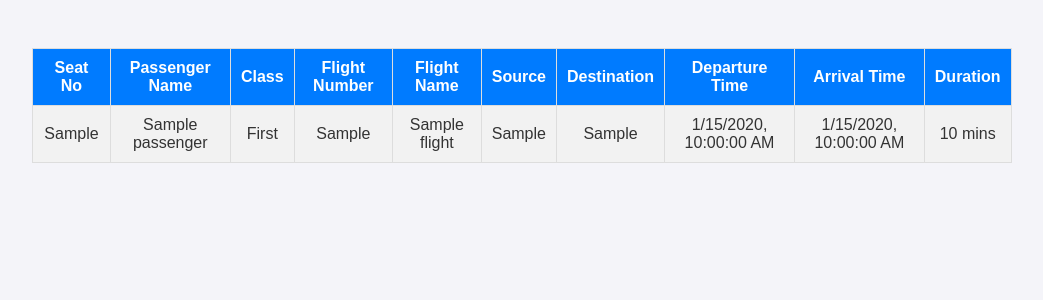
After one commit to xaerru/NMAirport, a Flask app: page /passengers_with_flights in a window 1280 px wide. The commit adds this page. Shown: the top 300 px of the page, without its empty margins (118-1161 px from the left). Run offline with Flask 3, Linux system fonts and the light colour scheme; tables that the repository leaves empty hold one stand-in row (values such as "Sample post").

Commit message:
feat: add displaying passengers with flights

```diff
--- a/app/routes.py
+++ b/app/routes.py
@@ -22,6 +22,10 @@ def search_flights():
 @home_bp.route('/add_passenger')
 def add_passenger():
     return render_template('add_passenger.html')
+
+@home_bp.route('/passengers_with_flights')
+def passenger_with_flight():
+    return render_template('passenger_with_flight.html')
 
 api_bp = Blueprint('api', __name__)
 
@@ -90,6 +94,27 @@ def search_flights():
 
     return jsonify([flight.as_dict() for flight in flights])
 
+@api_bp.route('/api/passengers_with_flights', methods=['GET'])
+def get_passengers_with_flights():
+    passengers = db.session.query(Passenger, Flight).join(Boards, Passenger.SeatNo == Boards.SeatNo).join(Flight, Boards.FlightNo == Flight.FlightNo).all()
+
+    result = []
+    for passenger, flight in passengers:
+        result.append({
+            'SeatNo': passenger.SeatNo,
+            'PName': passenger.PName,
+            'Class': passenger.Class,
+            'FlightNo': flight.FlightNo,
+            'FlightName': flight.FlightName,
+            'Source': flight.Source,
+            'Destination': flight.Destination,
+            'DeptTime': flight.DeptTime,
+            'ArrTime': flight.ArrTime,
+            'Duration': flight.Duration
+        })
+
+    return jsonify(result)
+
 def as_dict(self):
     return {c.name: getattr(self, c.name) for c in self.__table__.columns}
 
--- /dev/null
+++ b/app/static/passenger_with_flight.js
@@ -0,0 +1,49 @@
+window.onload = async function() {
+    try {
+        const response = await fetch('/api/passengers_with_flights');
+        const passengers = await response.json();
+
+        if (passengers.length === 0) {
+            document.getElementById('passengerList').innerHTML = 'No passengers found.';
+            return;
+        }
+
+        let tableHTML = `
+            <table border="1">
+                <tr>
+                    <th>Seat No</th>
+                    <th>Passenger Name</th>
+                    <th>Class</th>
+                    <th>Flight Number</th>
+                    <th>Flight Name</th>
+                    <th>Source</th>
+                    <th>Destination</th>
+                    <th>Departure Time</th>
+                    <th>Arrival Time</th>
+                    <th>Duration</th>
+                </tr>`;
+
+        passengers.forEach(passenger => {
+            tableHTML += `
+            <tr>
+                <td>${passenger.SeatNo}</td>
+                <td>${passenger.PName}</td>
+                <td>${passenger.Class}</td>
+                <td>${passenger.FlightNo}</td>
+                <td>${passenger.FlightName}</td>
+                <td>${passenger.Source}</td>
+                <td>${passenger.Destination}</td>
+                <td>${new Date(passenger.DeptTime).toLocaleString()}</td>
+                <td>${new Date(passenger.ArrTime).toLocaleString()}</td>
+                <td>${passenger.Duration} mins</td>
+            </tr>`;
+        });
+
+        tableHTML += `</table>`;
+
+        document.getElementById('passengerList').innerHTML = tableHTML;
+    } catch (error) {
+        console.error('Error fetching passengers:', error);
+        alert('Failed to load passengers. Please try again.');
+    }
+};
--- a/app/templates/index.html
+++ b/app/templates/index.html
@@ -15,6 +15,7 @@
         <a href="{{ url_for('home.insert') }}" class="btn">Insert into Table</a>
         <a href="{{ url_for('home.search_flights') }}" class="btn">Search flights</a>
         <a href="{{ url_for('home.add_passenger') }}" class="btn">Add New Passenger to flight</a>
+        <a href="{{ url_for('home.passenger_with_flight') }}" class="btn">View passengers with flights</a>
     </div>
 
     <script src="{{ url_for('static', filename='script.js') }}"></script>
--- /dev/null
+++ b/app/templates/passenger_with_flight.html
@@ -0,0 +1,13 @@
+<!DOCTYPE html>
+<html lang="en">
+<head>
+    <meta charset="UTF-8">
+    <meta name="viewport" content="width=device-width, initial-scale=1.0">
+    <title>Add New Passenger</title>
+    <link rel="stylesheet" href="{{ url_for('static', filename='styles.css') }}">
+    <script src="{{ url_for('static', filename='passenger_with_flight.js') }}"></script>
+</head>
+<body>
+    <div id="passengerList"></div>
+</body>
+</html>
```
